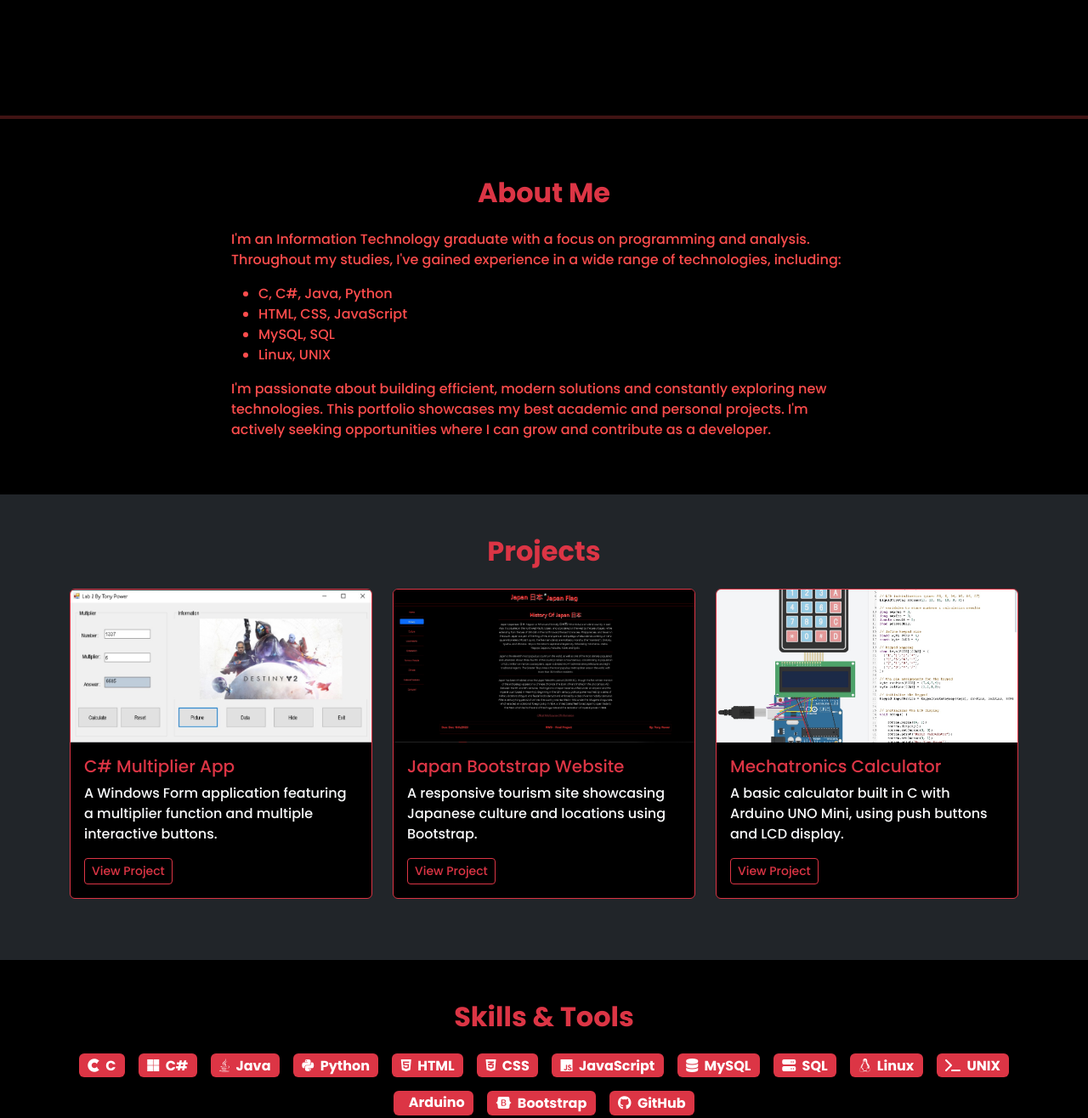
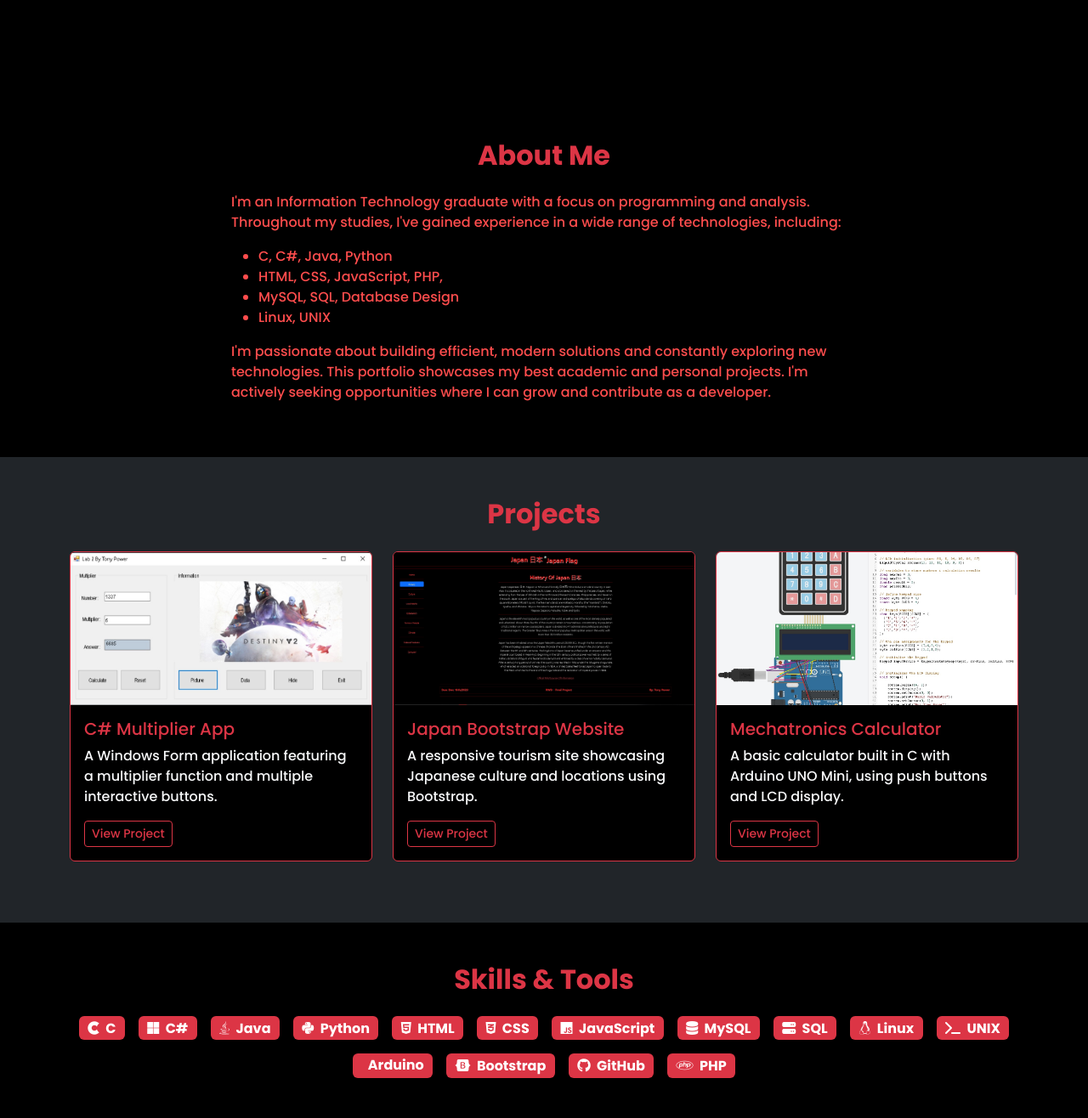
Before and after one commit to TPower506/My-Portfolio, a plain HTML site: page index.html in a window 1280 px wide. Shown: the part 740-2056 px from the top of the page at 85% size. Drawn offline with nearby package versions, Linux system fonts and the light colour scheme.

Commit message:
Add files via upload

```diff
--- a/index.html
+++ b/index.html
@@ -102,8 +102,6 @@
       <a href="#projects" class="btn btn-outline-danger mt-4">View My Work</a>
     </section>
 
-    <hr class="red-separator" />
-
     <!-- About Section -->
     <section id="about" class="py-5">
       <div class="container">
@@ -117,8 +115,8 @@
             </p>
             <ul>
               <li>C, C#, Java, Python</li>
-              <li>HTML, CSS, JavaScript</li>
-              <li>MySQL, SQL</li>
+              <li>HTML, CSS, JavaScript, PHP,</li>
+              <li>MySQL, SQL, Database Design</li>
               <li>Linux, UNIX</li>
             </ul>
             <p>
@@ -273,6 +271,9 @@
           >
           <span class="badge bg-danger fs-6" role="listitem"
             ><i class="fab fa-github me-1"></i> GitHub</span
+          >
+                    <span class="badge bg-danger fs-6" role="listitem"
+            ><i class="fab fa-php me-1"></i> PHP</span
           >
         </div>
       </div>
```
Also changed, not shown: 1 other file.
